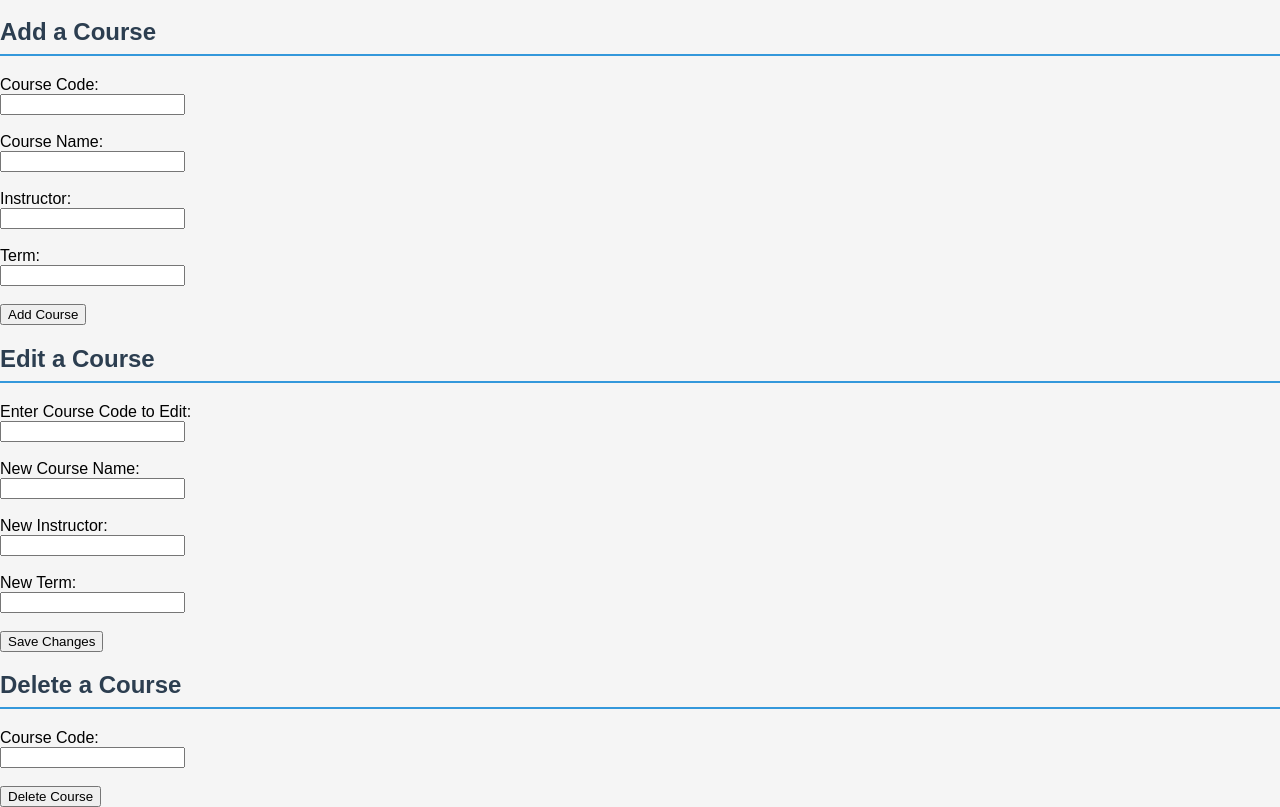
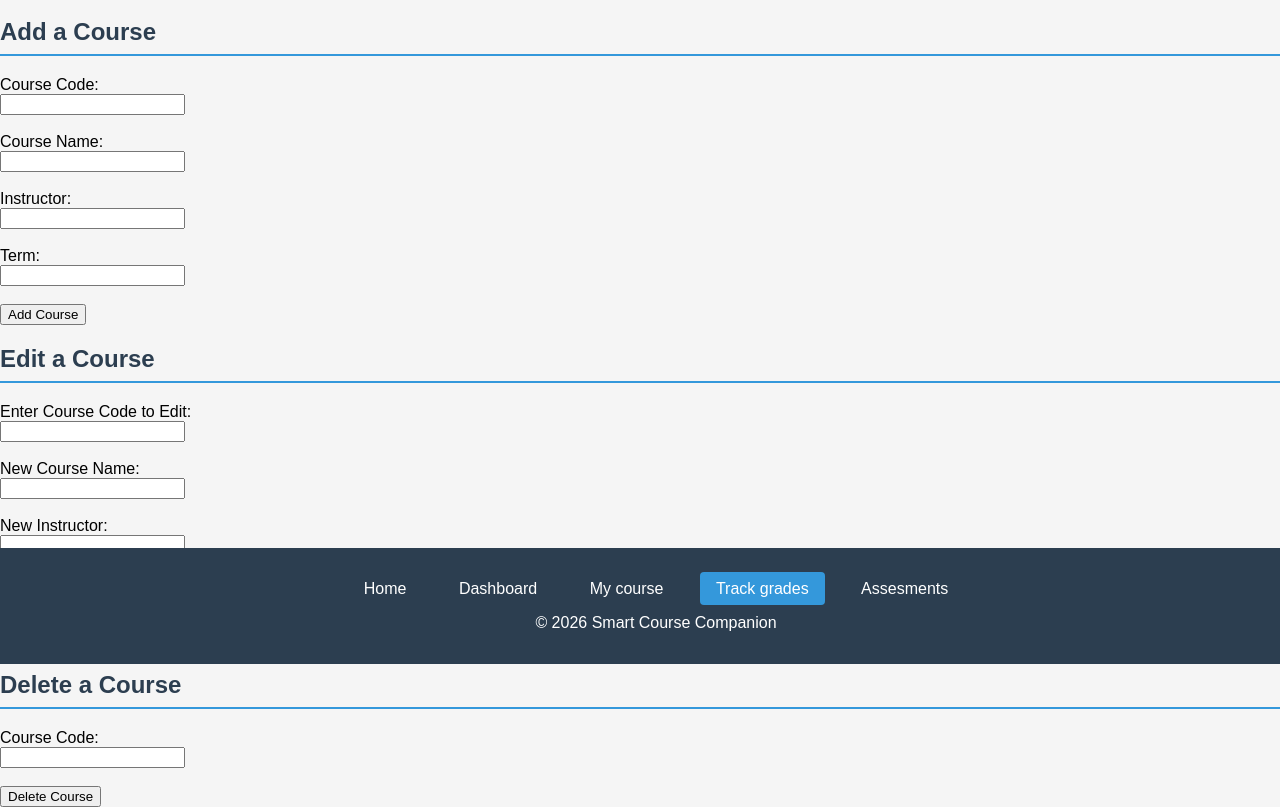
Before and after one commit to rachel816lee/SOEN-287-Project-1-New-, a plain HTML site: page pages-html/Hanan-html/courseManagement.html in a window 1280 px wide. Shown: the part 136-943 px from the top of the page. Drawn offline with Linux system fonts and the light colour scheme.

Commit message:
Update courseManagement.html

```diff
--- a/pages-html/Hanan-html/courseManagement.html
+++ b/pages-html/Hanan-html/courseManagement.html
@@ -63,6 +63,16 @@
         <input type="submit" value="Delete Course">
 
     </form>
+         <footer>
+        <nav>
+            <a href="home.html">Home</a>
+            <a href="dashboard.html">Dashboard</a>
+            <a href="my-course.html">My course</a>
+            <a href="track-grades.html" class="active">Track grades</a>
+            <a href="assessments.html">Assesments</a>
+        </nav>
+        <p>&copy; 2026 Smart Course Companion</p>
+    </footer>
 
     </body>
 
```
